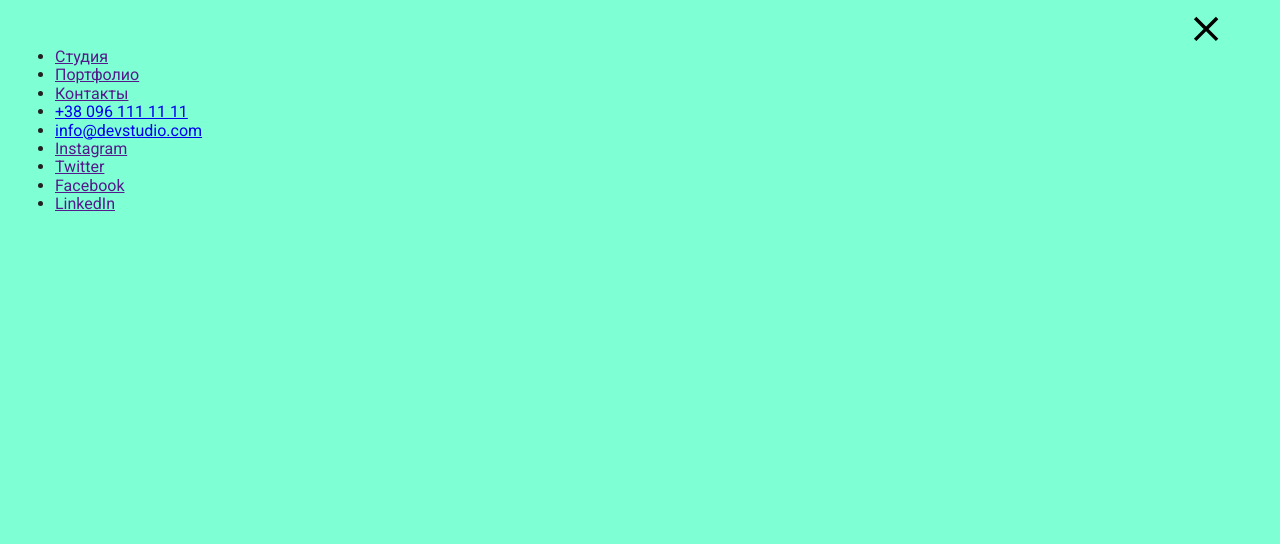
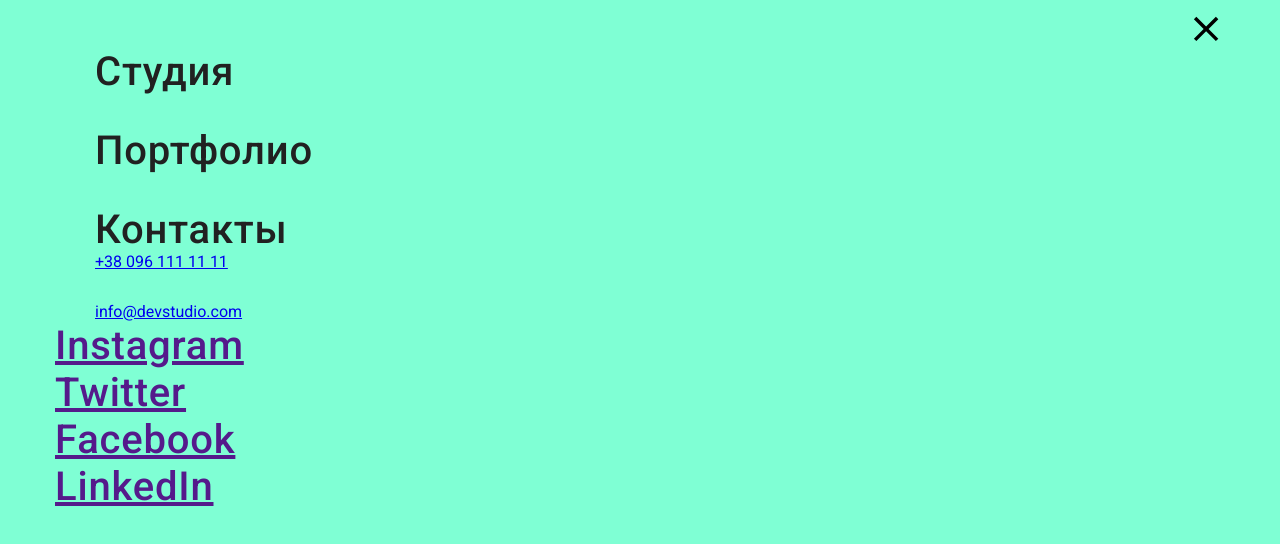
Before and after one commit to eleza27/goit-markup-hw-08, a plain HTML site: page index.html in a window 1280 px wide. Both pictures are taken after a click on the button 1205 px from the left and 36 px from the top of the page. Drawn offline with nearby package versions, Linux system fonts and the light colour scheme.

Commit message:
Процесс...

```diff
--- a/index.html
+++ b/index.html
@@ -23,10 +23,13 @@
             <nav class="navigation">
                 <a class="logo logo__header" href="./index.html" title="WebStudio">Web<span class="logo__dark">Studio</span></a>
                 <ul class="menu list">
-                    <li class="menu__item"><a class="menu__link menu__link--active" href="./index.html" title="Студия">Студия</a>
+                    <li class="menu__item">
+                        <a class="menu__link menu__link--active" href="./index.html" title="Студия">Студия</a>
                     </li>
-                    <li class="menu__item"><a class="menu__link" href="./portfolio.html" title="Портфолио">Портфолио</a></li>
-                    <li class="menu__item"><a class="menu__link" href="" title="Контакты">Контакты</a></li>
+                    <li class="menu__item">
+                        <a class="menu__link" href="./portfolio.html" title="Портфолио">Портфолио</a></li>
+                    <li class="menu__item">
+                        <a class="menu__link" href="" title="Контакты">Контакты</a></li>
                 </ul>
             </nav>
 
@@ -58,13 +61,13 @@
                 </button>
                 <ul class="mobile-menu__list">
                     <li class="mobile-menu__item">
-                        <a href="">Студия</a>
+                        <a class="mobile-menu__link" href="">Студия</a>
                     </li>
                     <li class="mobile-menu__item">
-                        <a href="">Портфолио</a>
+                        <a class="mobile-menu__link" href="">Портфолио</a>
                     </li>
                     <li class="mobile-menu__item">
-                        <a href="">Контакты</a>
+                        <a class="mobile-menu__link" href="">Контакты</a>
                     </li>
                 </ul>
                 <div>
@@ -78,7 +81,7 @@
                     </ul>
                 </div>
                 <div>
-                    <ul class="mobile-menu__link">
+                    <ul class="mobile-menu__link list link">
                         <li class="mobile-menu__link-item">
                             <a href="">Instagram</a>
                         </li>
--- a/sass/components/_mobile-menu.scss
+++ b/sass/components/_mobile-menu.scss
@@ -22,6 +22,9 @@
     padding-top: 48px;
     padding-bottom: 48px;
     position: relative;
+
+    // text-decoration: none;
+    // list-style: none;
 }
 
 .mobile-menu__close-btn {
@@ -34,3 +37,24 @@
     padding: 0;
     line-height: 0;
 }
+
+.mobile-menu__item {
+    list-style: none;
+    margin-left: 40px;
+}
+
+.mobile-menu__item:not(:last-child) {
+    margin-bottom: 32px;
+}
+
+.mobile-menu__link {
+    text-decoration: none;
+    color: #212121;
+    @include font(40px, 500, 47px);
+    letter-spacing: 0.02em;
+    transition: color 250ms cubic-bezier(0.4, 0, 0.2, 1);
+    &:hover,
+    &:focus {
+    color: var(--accent-color);
+    }
+}
```
Also changed, not shown: css/main.css, css/main.min.css, 2 other files.
